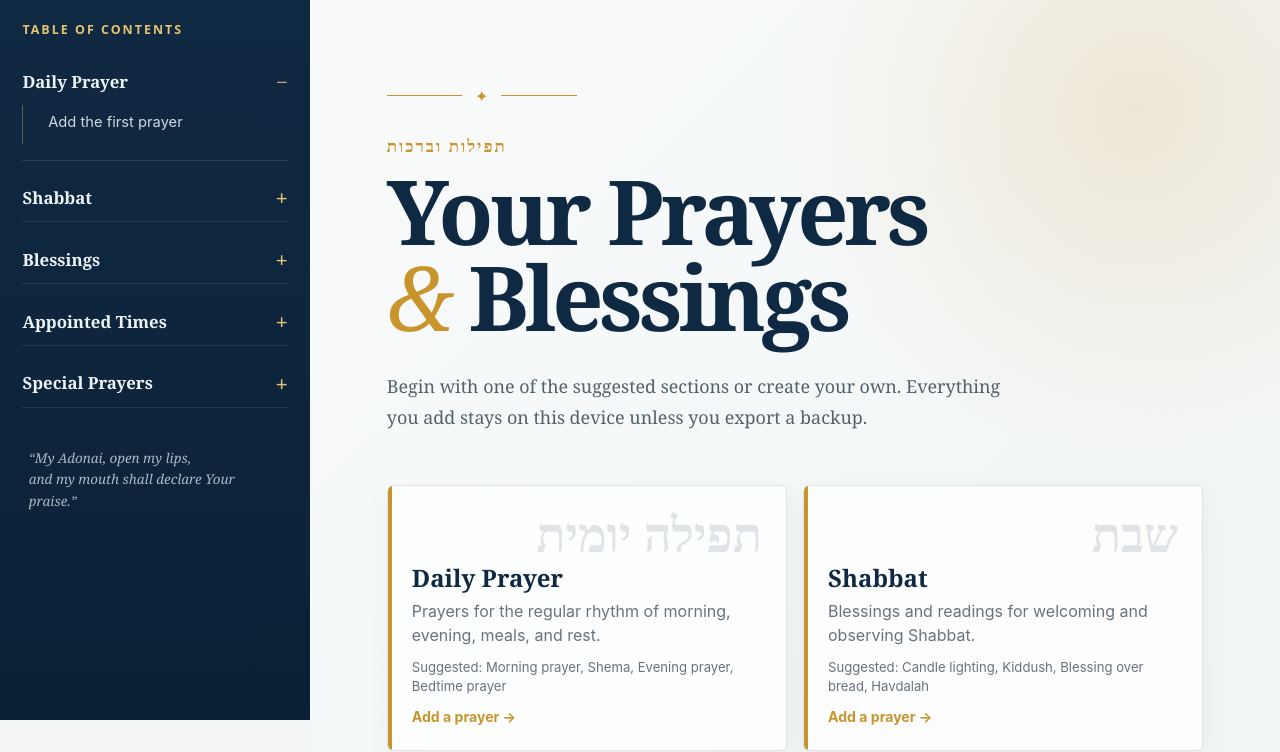
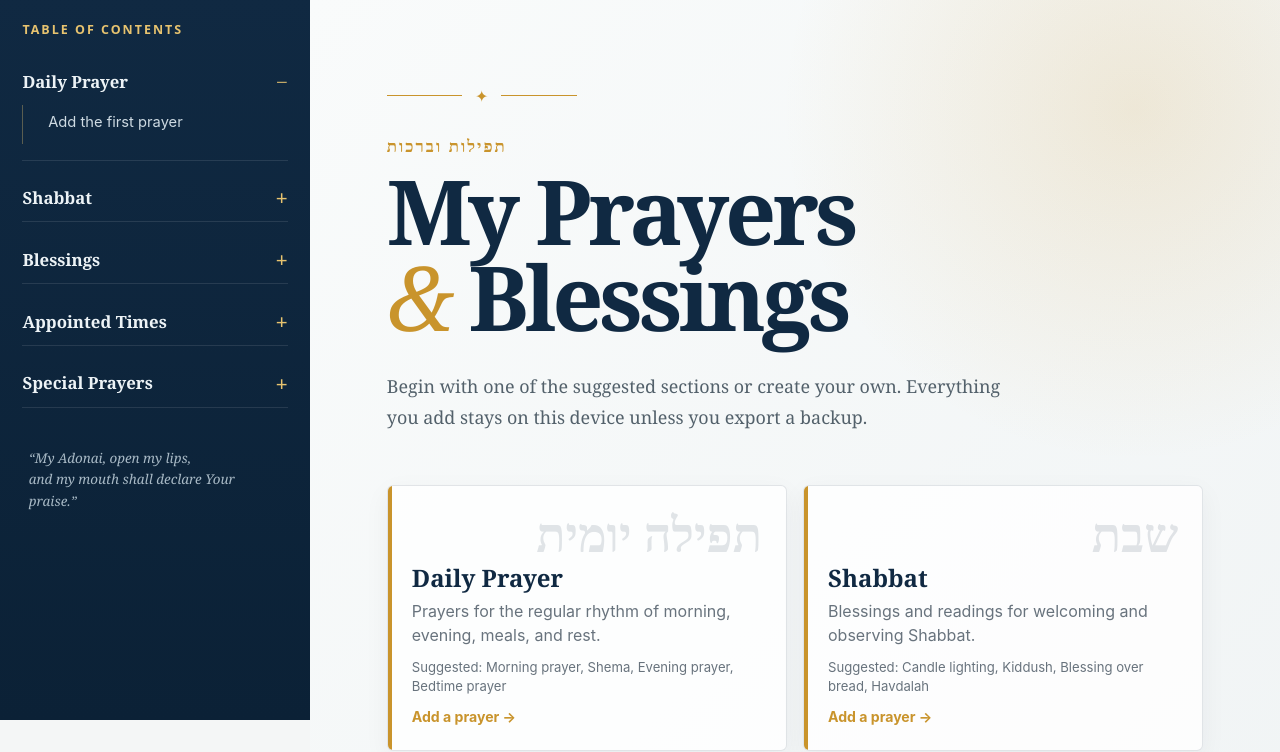
Before and after one commit to icecubed13/my-prayer-book, a website: page dist/index.html in a window 1280 px wide. Shown: the part 80-832 px from the top of the page. Drawn offline with Linux system fonts and the light colour scheme.

Commit message:
Change public homepage heading to My Prayers

```diff
--- a/dist/index.html
+++ b/dist/index.html
@@ -59,7 +59,7 @@
       <section class="home-view" id="home" aria-labelledby="homeTitle">
         <div class="home-ornament" aria-hidden="true"><span></span>✦<span></span></div>
         <p class="eyebrow">תפילות וברכות</p>
-        <h1 id="homeTitle">Your Prayers<br /><i>&amp;</i> Blessings</h1>
+        <h1 id="homeTitle">My Prayers<br /><i>&amp;</i> Blessings</h1>
         <p class="intro">Begin with one of the suggested sections or create your own. Everything you add stays on this device unless you export a backup.</p>
         <div class="collection-grid" id="collectionGrid"></div>
       </section>
```
